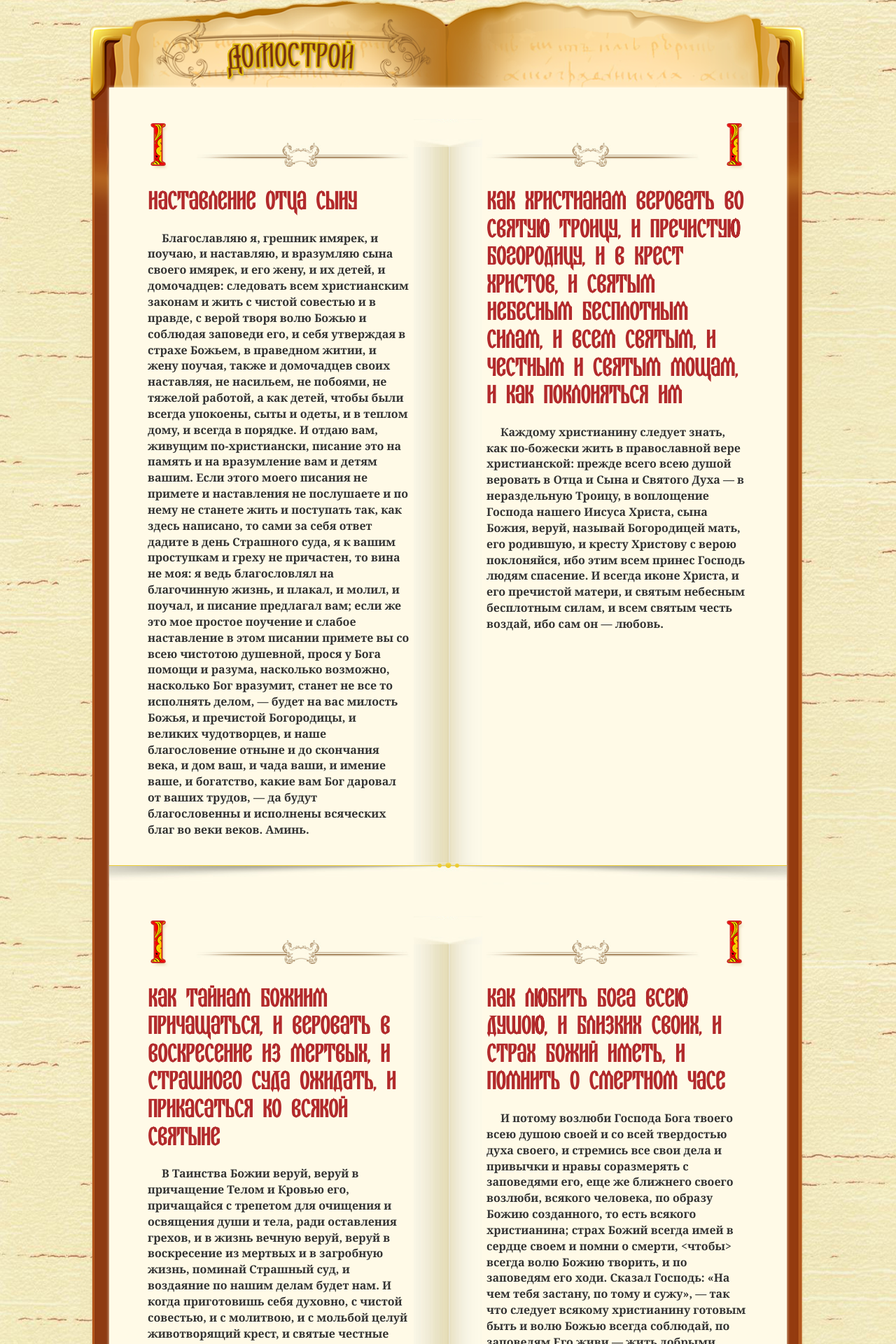
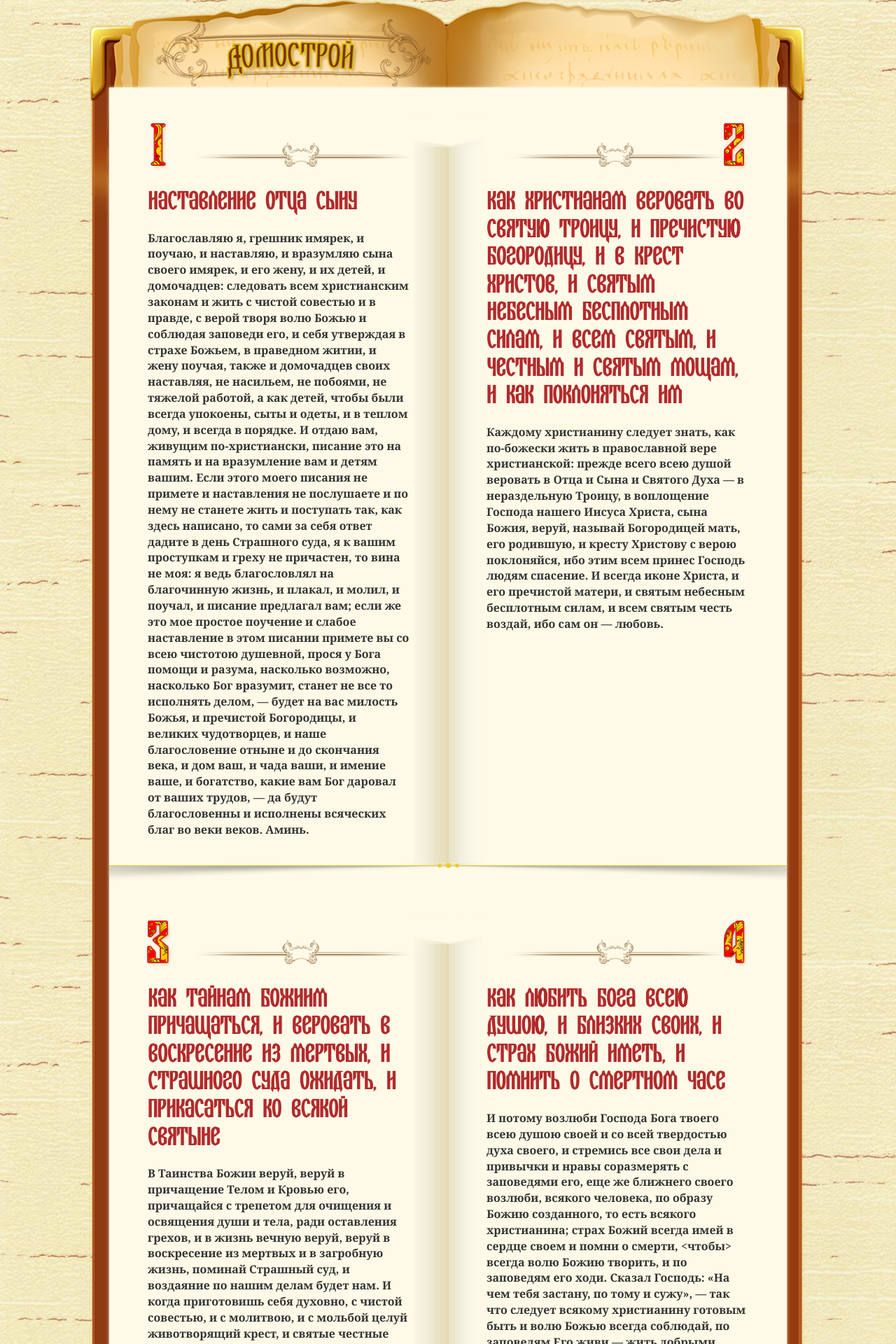
Before and after one commit to garex/domostroi.me, a Jekyll site: the page built from index.html, in a window 1280 px wide. Shown: the top 1920 px of the page at 70% size. Built offline with Jekyll 4.4.1, drawn with Linux system fonts in a browser that asks for light colours.

Commit message:
Add numbers

```diff
--- a/css/style.css
+++ b/css/style.css
@@ -286,7 +286,6 @@ span[class^="num"] {
 
 .article p {
     margin-bottom: 15px;
-    text-indent: 20px;
     font-family:  Georgia, "Times New Roman", Times, serif;
     font-weight: bold;
     font-size: 16px;
--- a/index.html
+++ b/index.html
@@ -6,7 +6,9 @@ layout: default
   <div class="col-sm-6 col-xs-12 page-{% cycle 'odd', 'even' %}" id="instruction-{{ forloop.index }}">
       <div class="page-number">
           <div class="number clearfix">
-              <span class="digits"><span class="num-1"></span></span><span class="line"></span>
+              <span class="digits">
+                {% assign numbers = forloop.index | downcase | split: '' %}
+                {% for number in numbers %}<span class="num-{{ number }}"></span>{% endfor %}<span class="line"></span>
           </div>
           <article class="article" itemscope itemtype="http://schema.org/BlogPosting">
               <header class="article-header">
```
